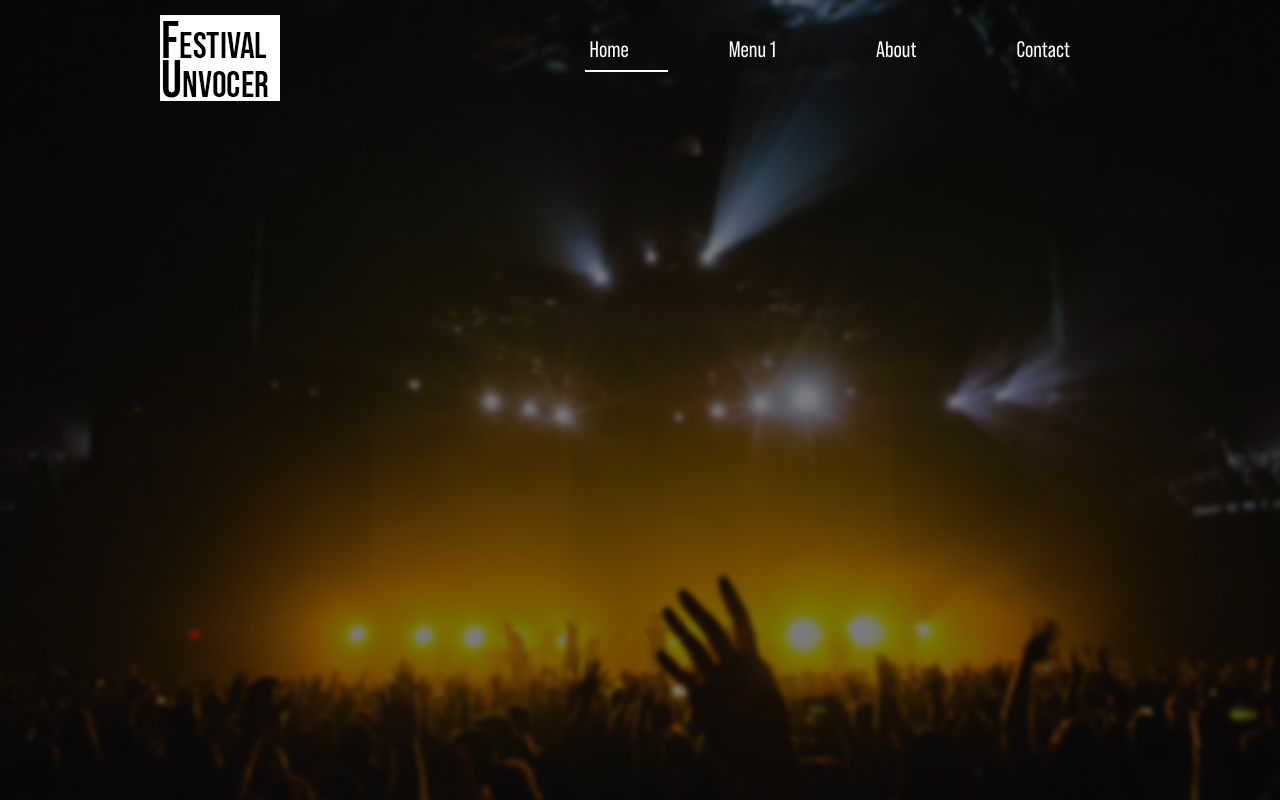
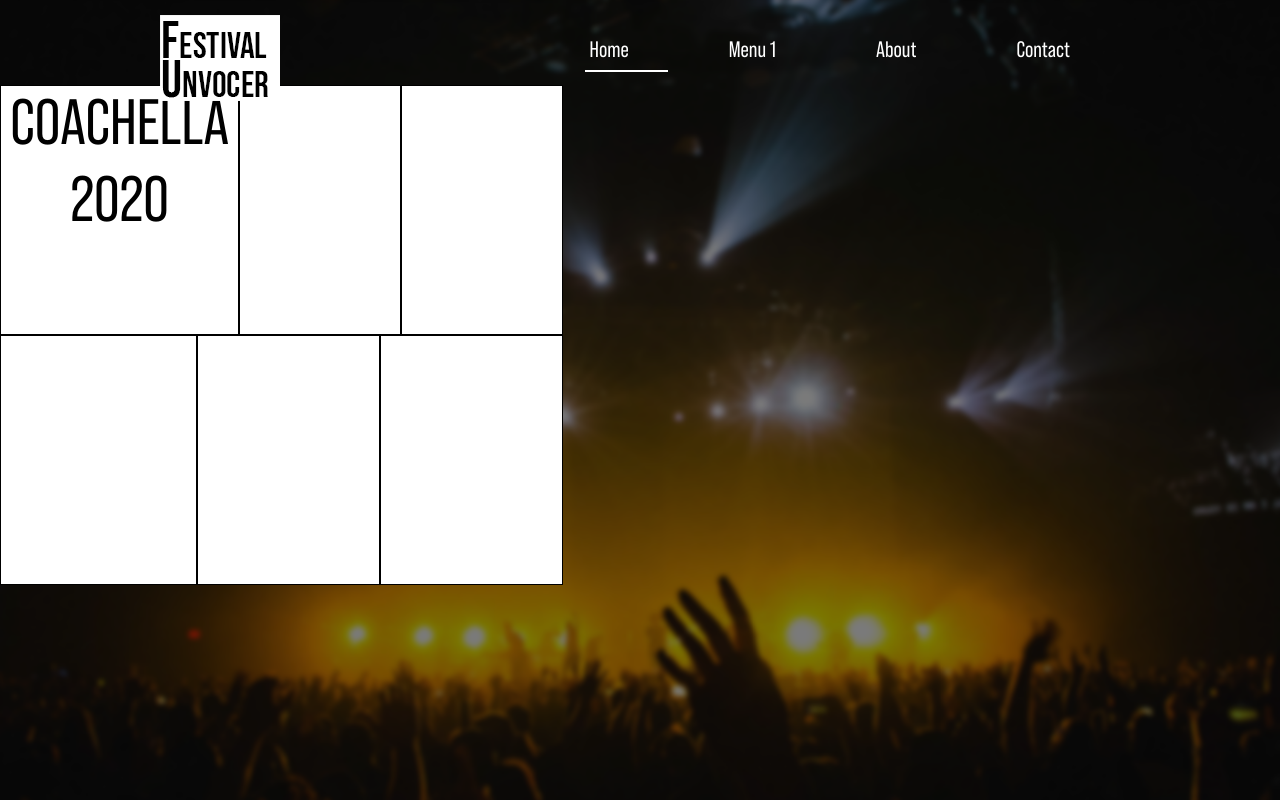
Before and after one commit to vanvalentin/festival-uncover-frontend, a React (Create React App) app: page / in a window 1280 px wide. Built offline with nearby package versions, Linux system fonts and the light colour scheme.

Commit message:
Starting home page

```diff
--- a/src/components/Navbar.tsx
+++ b/src/components/Navbar.tsx
@@ -19,16 +19,19 @@
             <ul className="nav-list">
                 <li>
                 <a href="#!">Home</a>
-                <div className="item-line"></div>
+                <div style={this.props.currentPage === "home" ? {} : {display:"none"}} className="item-line"></div>
                 </li>
                 <li>
                 <a href="#!">Menu 1</a>
+                <div style={this.props.currentPage === "menu1" ? {} : {display:"none"}} className="item-line"></div>
                 </li>
                 <li>
                 <a href="#!">About</a>
+                <div style={this.props.currentPage === "about" ? {} : {display:"none"}} className="item-line"></div>
                 </li>
                 <li>
                 <a href="#!">Contact</a>
+                <div style={this.props.currentPage === "contact" ? {} : {display:"none"}} className="item-line"></div>
                 </li>
             </ul>
             </nav>
--- a/src/pages/Home.tsx
+++ b/src/pages/Home.tsx
@@ -9,6 +9,14 @@
                 <Navbar
                     currentPage={"home"}
                 />
+                <div className="festivals-highlight-container">
+                    <div className="block-a">COACHELLA<br/>2020</div>
+                    <div className="block-b"></div>
+                    <div className="block-c"></div>
+                    <div className="block-d"></div>
+                    <div className="block-e"></div>
+                    <div className="block-f"></div>
+                </div>
             </div>
         );
     }
--- a/src/styles/components/navbar.scss
+++ b/src/styles/components/navbar.scss
@@ -1,11 +1,10 @@
 @import "../fonts.scss";
+@import "../variables.scss";
 
 // Navigation Variables
 $content-width: 1000px;
 $breakpoint: 799px;
-$nav-height: 70px;
 $nav-items-height: 40px;
-$items-font: 'Bebas Neue', -apple-system, BlinkMacSystemFont, 'Segoe UI', 'Roboto', 'Oxygen', 'Ubuntu', 'Cantarell', 'Fira Sans', 'Droid Sans', 'Helvetica Neue', sans-serif;
 $nav-background: #262626;
 $nav-font-color: #ffffff;
 $link-hover-color: #2581DC;
@@ -57,7 +56,7 @@
         padding: (($nav-height - $nav-items-height) / 2) 40px 0 30px;
         line-height: $nav-items-height;
         color: $nav-font-color;
-        font-family: $items-font;
+        font-family: $title-font;
         font-size:1.4em;
         text-decoration: none;
         &:hover {
--- a/src/styles/home.scss
+++ b/src/styles/home.scss
@@ -1,3 +1,6 @@
+@import "fonts.scss";
+@import "variables.scss";
+
 .home {
     width:100%;
     height:100%;
@@ -6,4 +9,56 @@
     -moz-background-size: cover;
     -o-background-size: cover;
     background-size: cover;
+
+    .festivals-highlight-container {
+        display: grid;
+        width:55%;
+        text-align: center;
+        font-size:4em;
+        height:500px;
+        grid-template-columns: 28% 6% 20% 3% 23%;
+        grid-template-rows: 50% 50%;
+
+        div {
+            font-family: $title-font;
+            background-color:white;
+            border:1px solid black;
+        }
+        .block-a {
+            grid-column-start: 1;
+            grid-column-end: 3;
+            grid-row-start: 1;
+            grid-row-end: 2;
+        }
+        .block-b {
+            grid-column-start: 3;
+            grid-column-end: 5;
+            grid-row-start: 1;
+            grid-row-end: 2;
+        }
+        .block-c {
+            grid-column-start: 5;
+            grid-column-end: 6;
+            grid-row-start: 1;
+            grid-row-end: 2;
+        }
+        .block-d {
+            grid-column-start: 1;
+            grid-column-end: 2;
+            grid-row-start: 2;
+            grid-row-end: 2;
+        }
+        .block-e {
+            grid-column-start: 2;
+            grid-column-end: 4;
+            grid-row-start: 2;
+            grid-row-end: 3;
+        }
+        .block-f {
+            grid-column-start: 4;
+            grid-column-end: 6;
+            grid-row-start: 2;
+            grid-row-end: 3;
+        }
+    }
 }
--- /dev/null
+++ b/src/styles/variables.scss
@@ -0,0 +1,6 @@
+
+// fonts
+$title-font: 'Bebas Neue', -apple-system, BlinkMacSystemFont, 'Segoe UI', 'Roboto', 'Oxygen', 'Ubuntu', 'Cantarell', 'Fira Sans', 'Droid Sans', 'Helvetica Neue', sans-serif;
+
+// Navbar
+$nav-height: 70px;
```
